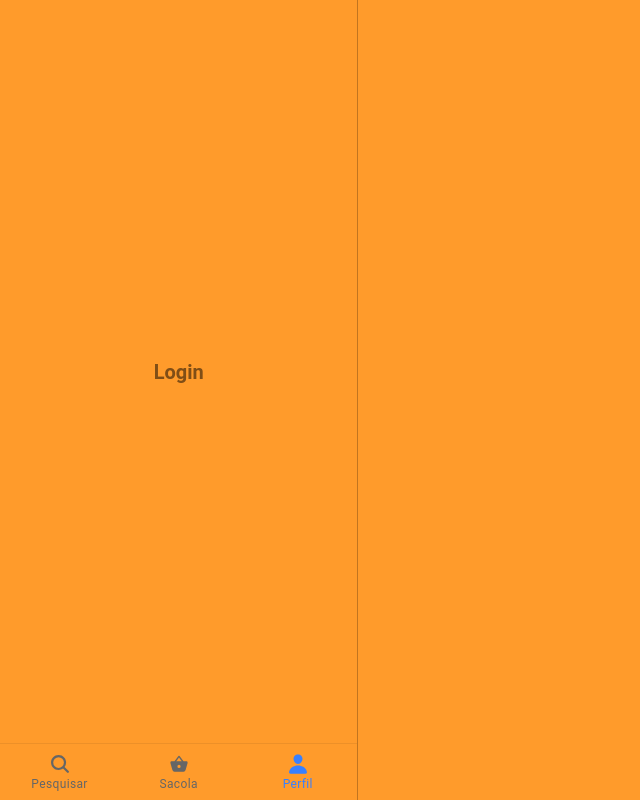
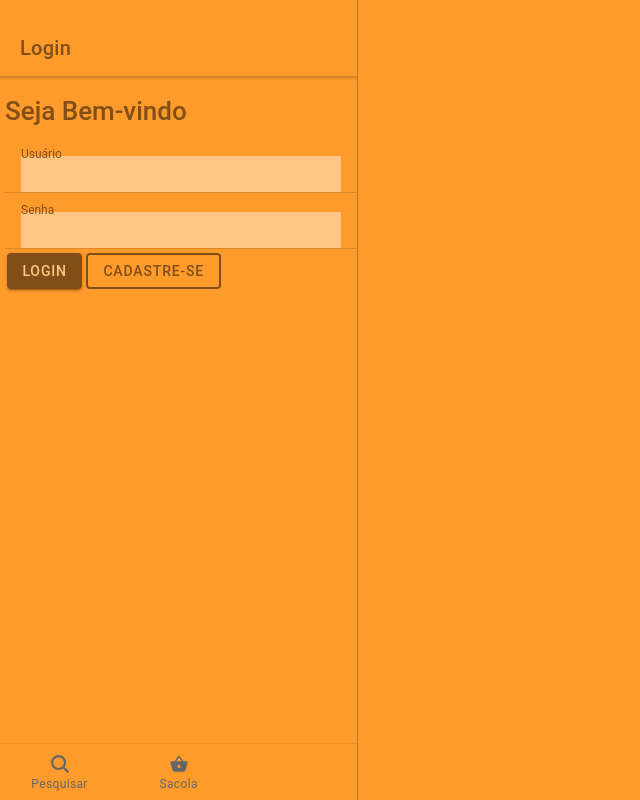
Before and after one commit to geovanef46/snacks-stand, a React (Create React App) app: page /profile in a window 1280 px wide. Shown: the whole page, without its empty margins (0-640 px from the left). Built offline with nearby package versions, Linux system fonts and the light colour scheme.

Commit message:
Making the login screen

```diff
--- a/public/index.html
+++ b/public/index.html
@@ -1,14 +1,19 @@
 <!DOCTYPE html>
-<html lang="en">
+<html lang="pt-br">
   <head>
     <meta charset="utf-8" />
-    <title>Ionic App</title>
+    <title>Snaks</title>
 
     <base href="/" />
 
     <meta name="color-scheme" content="light dark" />
+    <!-- <meta
+      name="viewport"
+      content="viewport-fit=cover, width=device-width, initial-scale=1.0, minimum-scale=1.0, maximum-scale=1.0, user-scalable=no"
+    /> -->
     <meta
       name="viewport"
+      viewport-fit="cover"
       content="viewport-fit=cover, width=device-width, initial-scale=1.0, minimum-scale=1.0, maximum-scale=1.0, user-scalable=no"
     />
     <meta name="format-detection" content="telephone=no" />
@@ -16,7 +21,11 @@
 
     <link rel="manifest" href="%PUBLIC_URL%/manifest.json" />
 
-    <link rel="shortcut icon" type="image/png" href="%PUBLIC_URL%/assets/icon/favicon.png" />
+    <link
+      rel="shortcut icon"
+      type="image/png"
+      href="%PUBLIC_URL%/assets/icon/favicon.png"
+    />
 
     <!-- add to homescreen for ios -->
     <meta name="apple-mobile-web-app-capable" content="yes" />
@@ -27,5 +36,4 @@
   <body>
     <div id="root"></div>
   </body>
-
 </html>
--- a/src/App.tsx
+++ b/src/App.tsx
@@ -22,6 +22,7 @@ import "@ionic/react/css/display.css";
 
 /* Theme variables */
 import "./theme/variables.css";
+import "./styles.css";
 
 import {
   IonTabs,
--- a/src/components/Menu/styles.css
+++ b/src/components/Menu/styles.css
@@ -82,7 +82,8 @@ ion-menu.ios ion-item {
 
 ion-menu.ios ion-item ion-icon {
   font-size: 24px;
-  color: #73849a;
+  /* color: #73849a; */
+  color: "black";
 }
 
 ion-menu.ios ion-item .selected ion-icon {
--- a/src/pages/Login/index.tsx
+++ b/src/pages/Login/index.tsx
@@ -1,28 +1,65 @@
-import React from "react";
+import React, { useState } from "react";
 import {
   IonContent,
   IonHeader,
   IonPage,
   IonTitle,
   IonToolbar,
+  IonButton,
+  IonList,
+  IonItemDivider,
+  IonItem,
+  IonInput,
+  IonLabel,
 } from "@ionic/react";
-import { useParams } from "react-router";
 
-import ExploreContainer from "../../components/ExploreContainer";
+import "./styles.css";
 
 const Login: React.FC = () => {
-  const { name } = useParams<{ name: string }>();
+  const [text, setText] = useState<string>();
+  const [number, setNumber] = useState<number>();
+
+  const [user, setUser] = useState<string>();
+  const [password, setPassword] = useState<string>();
 
   return (
-    <IonPage>
+    <IonPage id="page-login">
+      <IonHeader>
+        <IonToolbar>
+          <IonTitle size="large">Login</IonTitle>
+        </IonToolbar>
+      </IonHeader>
       <IonContent>
-        <IonHeader collapse="condense">
-          <IonToolbar>
-            <IonTitle size="large">{name}</IonTitle>
-          </IonToolbar>
-        </IonHeader>
+        <h1>Seja Bem-vindo</h1>
 
-        <ExploreContainer name="Login" />
+        {/* <IonList> */}
+        <IonItem>
+          <IonLabel position="stacked">Usuário</IonLabel>
+          <IonInput
+            value={user}
+            onIonChange={(e) => setUser(e.detail.value!)}
+          ></IonInput>
+        </IonItem>
+
+        <IonItem>
+          <IonLabel position="stacked">Senha</IonLabel>
+          <IonInput
+            value={password}
+            onIonChange={(e) => setPassword(e.detail.value!)}
+            type="password"
+          ></IonInput>
+        </IonItem>
+
+        {/* <IonItem> */}
+        <IonButton color="dark">Login</IonButton>
+        {/* </IonItem> */}
+
+        {/* <IonItem> */}
+        <IonButton fill="outline" color="dark">
+          Cadastre-se
+        </IonButton>
+        {/* </IonItem> */}
+        {/* </IonList> */}
       </IonContent>
     </IonPage>
   );
--- /dev/null
+++ b/src/pages/Login/styles.css
@@ -0,0 +1,13 @@
+#page-login ion-input {
+  background: var(--ion-color-light);
+  color: var(--ion-color-dark);
+  z-index: -1;
+}
+
+#page-login ion-label {
+  color: var(--ion-color-dark);
+}
+
+#page-login ion-content {
+  --padding-start: 5px;
+}
--- /dev/null
+++ b/src/styles.css
@@ -0,0 +1,17 @@
+/* .ios.platform-mobile ion-menu.menu-enabled,
+.ios.platform-mobile ion-menu.menu-enabled,
+.ios.platform-mobile ion-modal.show-page {
+  margin-top: constant(safe-area-inset-top);
+  margin-top: env(safe-area-inset-top);
+  margin-bottom: env(safe-area-inset-bottom);
+  height: calc(100% - constant(safe-area-inset-top));
+  height: calc(100% - env(safe-area-inset-top) - env(safe-area-inset-bottom));
+} */
+
+.toolbar-ios {
+  padding-top: env(safe-area-inset-top);
+}
+
+body {
+  padding-top: 50px;
+}
--- a/src/theme/variables.css
+++ b/src/theme/variables.css
@@ -3,6 +3,7 @@ http://ionicframework.com/docs/theming/ */
 
 /** Ionic CSS Variables **/
 :root {
+  --ion-safe-area-top: 20px; /* spacing top */
   --ion-background-color: #ff9b2b;
   --ion-background-color-rgb: 255, 155, 43;
 
@@ -10,8 +11,8 @@ http://ionicframework.com/docs/theming/ */
   --ion-text-color-rgb: 128, 78, 22;
 
   /** primary **/
-  --ion-color-primary: #3880ff;
-  --ion-color-primary-rgb: 56, 128, 255;
+  --ion-color-primary: #ff9b2b;
+  --ion-color-primary-rgb: 255, 155, 43;
   --ion-color-primary-contrast: #fff;
   --ion-color-primary-contrast-rgb: 255, 255, 255;
   --ion-color-primary-shade: #3171e0;
@@ -58,10 +59,10 @@ http://ionicframework.com/docs/theming/ */
   --ion-color-danger-tint: #ed576b;
 
   /** dark **/
-  --ion-color-dark: #222428;
-  --ion-color-dark-rgb: 34, 36, 40;
-  --ion-color-dark-contrast: #ffffff;
-  --ion-color-dark-contrast-rgb: 255, 255, 255;
+  --ion-color-dark: #804e16;
+  --ion-color-dark-rgb: 128, 78, 22;
+  --ion-color-dark-contrast: #ffc582;
+  --ion-color-dark-contrast-rgb: 255, 197, 130;
   --ion-color-dark-shade: #1e2023;
   --ion-color-dark-tint: #383a3e;
 
@@ -74,8 +75,8 @@ http://ionicframework.com/docs/theming/ */
   --ion-color-medium-tint: #9d9fa6;
 
   /** light **/
-  --ion-color-light: #f4f5f8;
-  --ion-color-light-rgb: 244, 245, 248;
+  --ion-color-light: #ffc582;
+  --ion-color-light-rgb: 255, 197, 130;
   --ion-color-light-contrast: #000000;
   --ion-color-light-contrast-rgb: 0, 0, 0;
   --ion-color-light-shade: #d7d8da;
```
